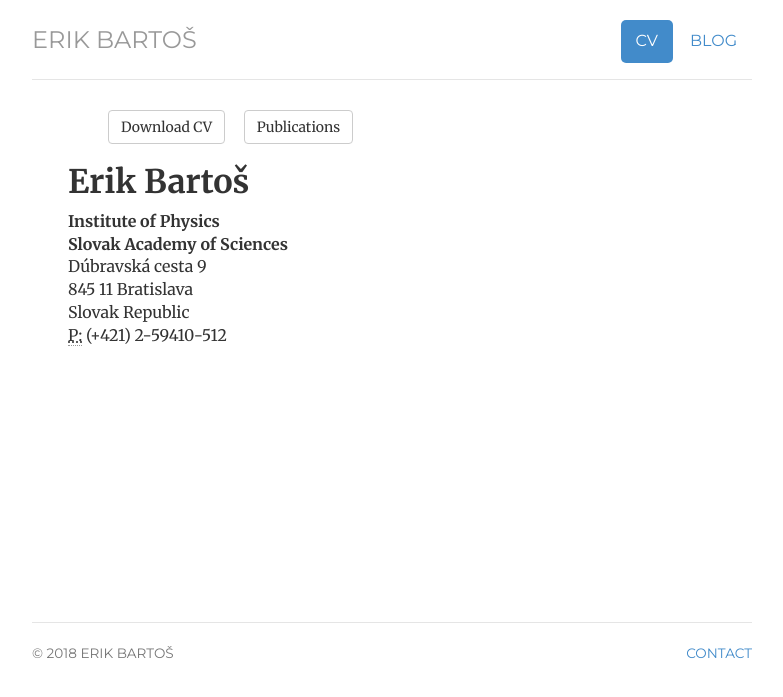
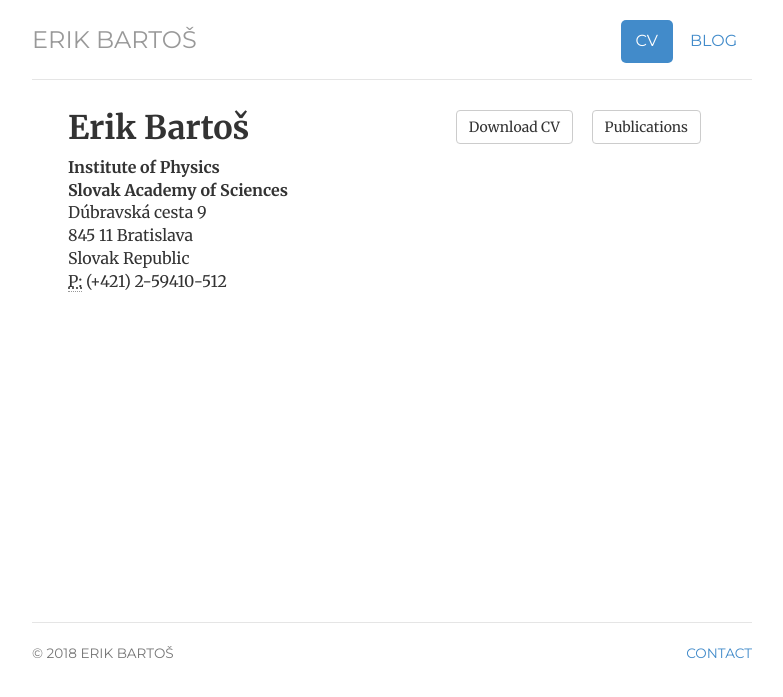
Before and after one commit to Mezek/mezek.github.io, a Jekyll site: the page built from cv/index.html, in a window 1280 px wide. Shown: the top 697 px of the page, without its empty margins (248-1031 px from the left). Built offline with Jekyll 4.4.1, drawn with Linux system fonts in a browser that asks for light colours.

Commit message:
Update index.html

```diff
--- a/cv/index.html
+++ b/cv/index.html
@@ -9,8 +9,8 @@ description: C.V. for Erik Bartoš, a Physicists, Digital Publisher, Enthusiast,
 ---
 <div class="cv">
 	<div>
-		<ul class="projects"><li><a href="/files/modern_sk.pdf" class="btn btn-default pull-right" title="Download CV as PDF">Download CV</a></li>
-		<li><a href="/files/pubList-2017-11.pdf" class="btn btn-default pull-right" title="Download publications">Publications</a></li></ul>
+		<ul class="projects pull-right"><li><a href="/files/modern_sk.pdf" class="btn btn-default" title="Download CV as PDF">Download CV</a></li>
+		<li><a href="/files/pubList-2017-11.pdf" class="btn btn-default" title="Download publications">Publications</a></li></ul>
 	</div>
 
 	<div itemscope itemtype="https://schema.org/Person">
```
